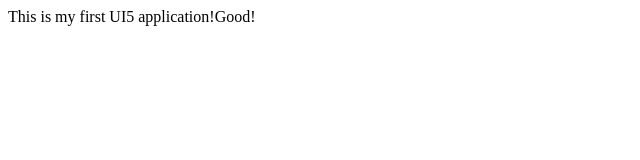
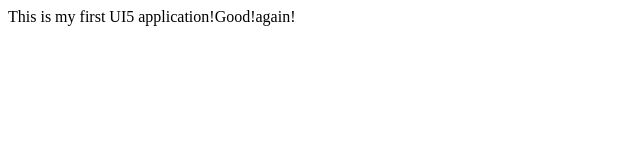
Before and after one commit to 542859767/myfioriproject, a plain HTML site: page vic.html in a window 1280 px wide. Shown: the full height of the page, 0-640 px from the left. Drawn offline with Linux system fonts and the light colour scheme.

Commit message:
This is new changes

```diff
--- a/vic.html
+++ b/vic.html
@@ -2,6 +2,6 @@
 	<head>
 	</head>
 	<body>
-		This is my first UI5 application!Good!
+		This is my first UI5 application!Good!again!
 	</body>
 </html>
```
